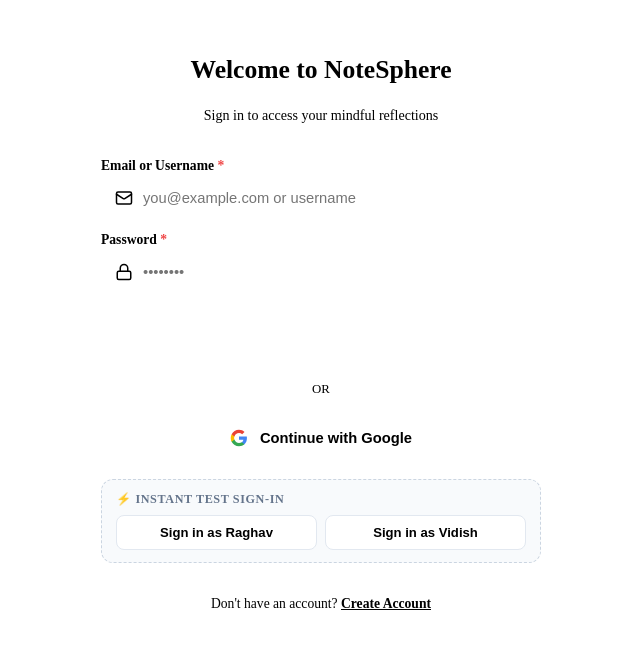
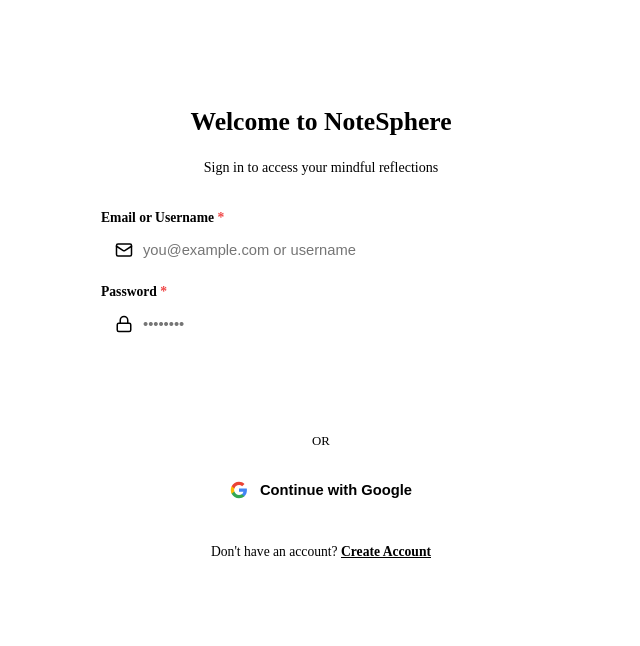
Before and after one commit to Yogesh-Bhatt-SWD/NotesSphere, a React (Vite) app in the folder frontend/: page /login in a window 1280 px wide. Shown: the part 126-772 px from the top of the page, without its empty margins (319-959 px from the left). Built offline with nearby package versions, Linux system fonts and the light colour scheme; the HTML template or start-up script is replaced by a standard one.

Commit message:
fix: remove instant test sign-in section from LoginPage

```diff
--- a/frontend/src/pages/LoginPage.jsx
+++ b/frontend/src/pages/LoginPage.jsx
@@ -30,21 +30,6 @@
       navigate('/');
     } catch (err) {
       setError(err.message || 'Login failed. Please check credentials.');
-    } finally {
-      setLoading(false);
-    }
-  };
-
-  const handleDemoLogin = async (demoEmail, demoPassword) => {
-    setEmail(demoEmail);
-    setPassword(demoPassword);
-    setError('');
-    setLoading(true);
-    try {
-      await login(demoEmail, demoPassword);
-      navigate('/');
-    } catch (err) {
-      setError(err.message || 'Demo login failed');
     } finally {
       setLoading(false);
     }
@@ -197,61 +182,6 @@
           Continue with Google
         </button>
 
-        {/* Instant Test Accounts for Testing / Grading */}
-        <div style={{
-          backgroundColor: '#F8FAFC',
-          borderRadius: '12px',
-          padding: '12px 14px',
-          border: '1px dashed #CBD5E1',
-          display: 'flex',
-          flexDirection: 'column',
-          gap: '8px'
-        }}>
-          <span style={{ fontSize: '0.76rem', fontWeight: 700, color: '#64748B', textTransform: 'uppercase', letterSpacing: '0.6px' }}>
-            ⚡ Instant Test Sign-In
-          </span>
-          <div style={{ display: 'flex', gap: '8px' }}>
-            <button
-              type="button"
-              disabled={loading}
-              onClick={() => handleDemoLogin('raghav@example.com', 'password123')}
-              style={{
-                flex: 1,
-                padding: '9px 12px',
-                borderRadius: '8px',
-                border: '1px solid #E2E8F0',
-                backgroundColor: '#FFFFFF',
-                fontSize: '0.82rem',
-                fontWeight: 600,
-                color: 'var(--text-primary)',
-                cursor: 'pointer',
-                transition: 'all 0.15s ease'
-              }}
-            >
-              Sign in as <strong>Raghav</strong>
-            </button>
-            <button
-              type="button"
-              disabled={loading}
-              onClick={() => handleDemoLogin('Vidish@example.com', 'password123')}
-              style={{
-                flex: 1,
-                padding: '9px 12px',
-                borderRadius: '8px',
-                border: '1px solid #E2E8F0',
-                backgroundColor: '#FFFFFF',
-                fontSize: '0.82rem',
-                fontWeight: 600,
-                color: 'var(--text-primary)',
-                cursor: 'pointer',
-                transition: 'all 0.15s ease'
-              }}
-            >
-              Sign in as <strong>Vidish</strong>
-            </button>
-          </div>
-        </div>
-
         <p style={{ textAlign: 'center', fontSize: '0.85rem', color: 'var(--text-secondary)' }}>
           Don't have an account?{' '}
           <Link to="/register" style={{ color: 'var(--primary)', fontWeight: 700 }}>
```
